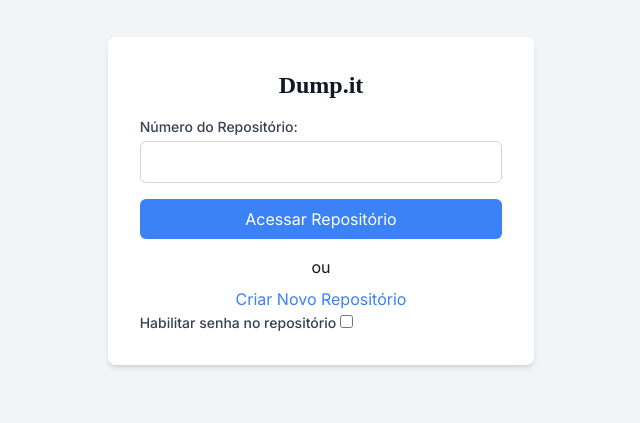
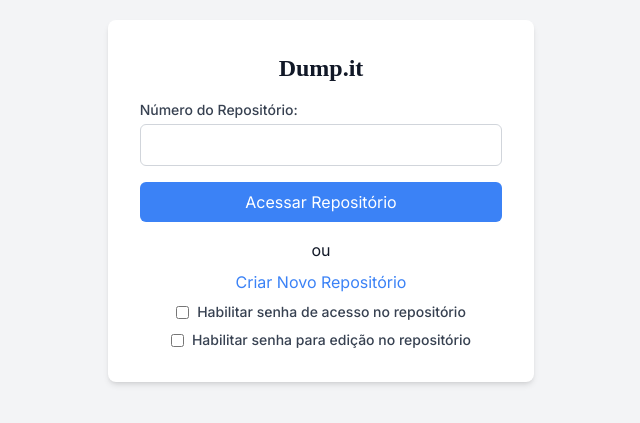
Before and after one commit to dump-itt/dumpit-frontend, a Next.js app: page / in a window 1280 px wide. Shown: the part 199-622 px from the top of the page, without its empty margins (319-959 px from the left). Built offline with nearby package versions, Linux system fonts and the light colour scheme; a web font is replaced by a local one.

Commit message:
fix: adding edit password on repo creation

```diff
--- a/src/app/page.js
+++ b/src/app/page.js
@@ -17,9 +17,14 @@ export default function Home() {
 
     const addPasswordCheckbox = document.querySelector('#addPassword');
     const shouldAddPassword = addPasswordCheckbox.checked;
-    const password = shouldAddPassword ? document.querySelector('#password').value : null;
+    const accessPassword = shouldAddPassword ? document.querySelector('#password').value : null;
 
-    api.post("/repositories", {password}).then((response) => {
+    const addEditPasswordCheckbox = document.querySelector('#addEditPassword');
+    const shouldAddEditPassword = addEditPasswordCheckbox.checked;
+    const editPassword = shouldAddEditPassword ? document.querySelector('#editPassword').value : null;
+
+
+    api.post("/repositories", {accessPassword, editPassword}).then((response) => {
       setLoading(false);
 
       if (isValidResponse(response)) {
@@ -30,9 +35,9 @@ export default function Home() {
     });
   }
 
-  function handleAddPasswordChange() {
-        const addPasswordCheckbox = document.querySelector('#addPassword');
-        const passwordInput = document.querySelector('#password');
+  function handleAddPasswordChange(isEditPassword) {
+        const addPasswordCheckbox = document.querySelector(isEditPassword ? '#addEditPassword' : '#addPassword');
+        const passwordInput = document.querySelector(isEditPassword ? '#editPassword' : '#password');
 
         if (addPasswordCheckbox.checked) {
             passwordInput.style = 'display: block;';
@@ -57,8 +62,17 @@ export default function Home() {
           <p className="text-center text-gray-900">ou</p>
 
           <a onClick={handleRepositoryCreation} href="#" className="block mt-2 w-full text-center text-blue-500 hover:underline">Criar Novo Repositório</a>
-          <input type="password" id="password" placeholder={"Senha"} name="password" className="mt-1 p-2 border border-gray-300 rounded-md w-full text-black hidden"/>
-          <label htmlFor="addPassword" className="block text-sm font-medium text-gray-700">Habilitar senha no repositório <input type="checkbox" id="addPassword" name="addPassword" className="mt-1" onChange={handleAddPasswordChange} /></label>
+          <label htmlFor="addPassword" className="flex items-center justify-center text-sm font-medium text-gray-700 mt-2">
+            <input type="checkbox" id="addPassword" name="addPassword" className="mr-2" onChange={() => handleAddPasswordChange(false)} />
+            Habilitar senha de acesso no repositório
+          </label>
+          <input type="password" id="password" placeholder={"Senha de Acesso"} name="password" className="mt-1 p-2 border border-gray-300 rounded-md w-full text-black hidden"/>
+
+          <label htmlFor="addEditPassword" className="flex items-center justify-center text-sm font-medium text-gray-700 mt-2">
+            <input type="checkbox" id="addEditPassword" name="addEditPassword" className="mr-2" onChange={() => handleAddPasswordChange(true)} />
+            Habilitar senha para edição no repositório
+          </label>
+          <input type="password" id="editPassword" placeholder={"Senha de Edição"} name="editPassword" className="mt-1 p-2 border border-gray-300 rounded-md w-full text-black hidden"/>
       </div>
     </main>
   )
```
